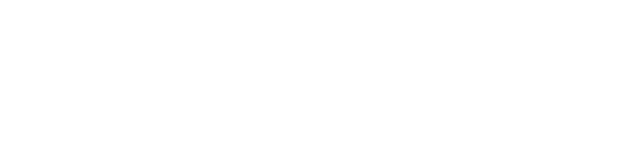
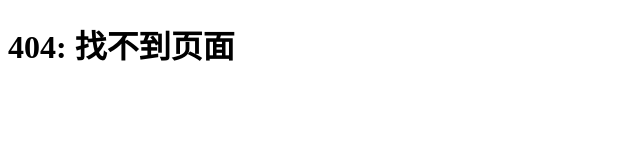
Before and after one commit to wenjie-kooboo/hkjoker, a plain HTML site: page docs/index.html in a window 1280 px wide. Shown: the whole page, without its empty margins (0-640 px from the left). Drawn offline with Linux system fonts and the light colour scheme.

Commit message:
Update index.html

```diff
--- a/docs/index.html
+++ b/docs/index.html
@@ -7,6 +7,7 @@
 </head>
 
 <body>
+    <h1>  404: 找不到页面 </h1>
    <!-- <img src="test.jpg" width="100%"></img> -->
     <!--<div style="margin:0 auto;text-align: center"><img src="test.jpg"></img>
     </div>-->
```
